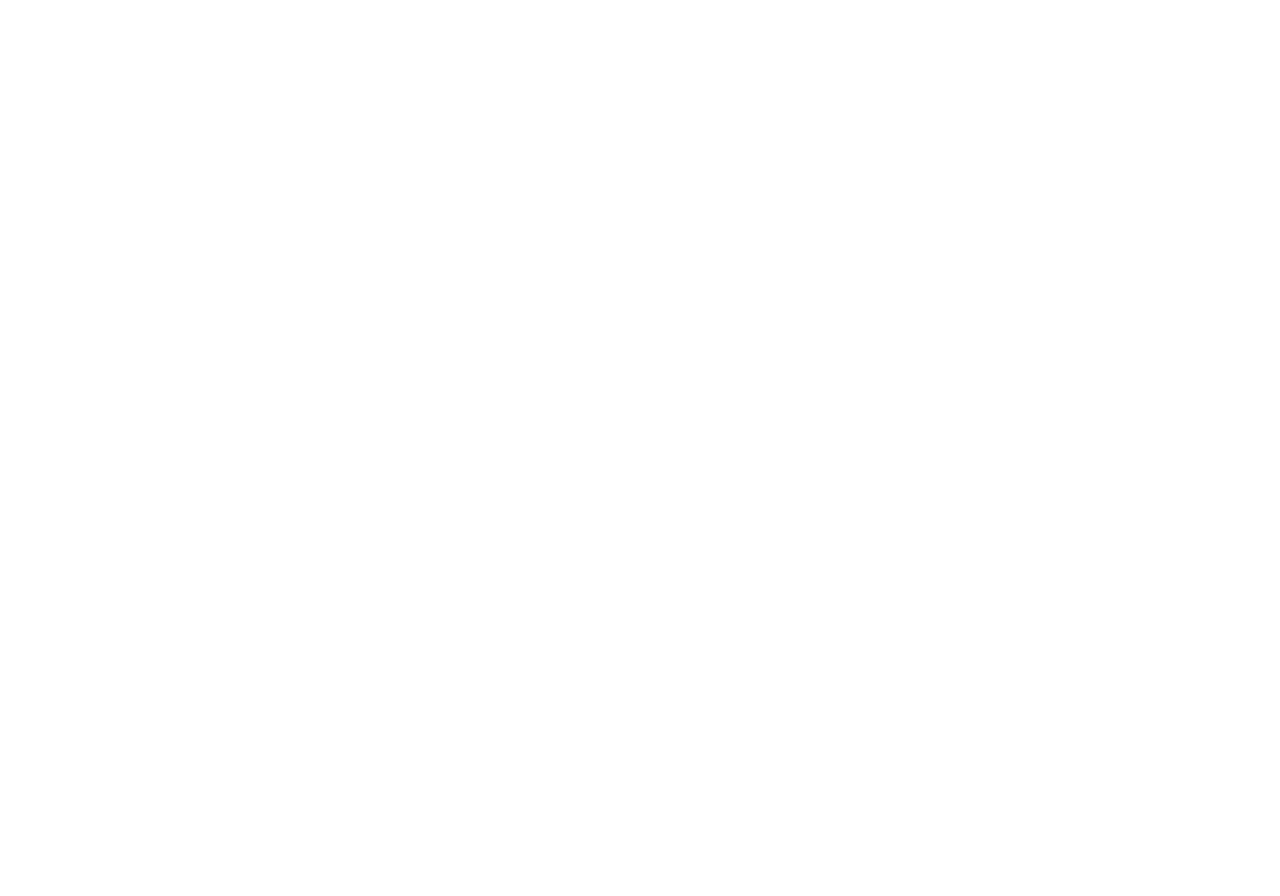
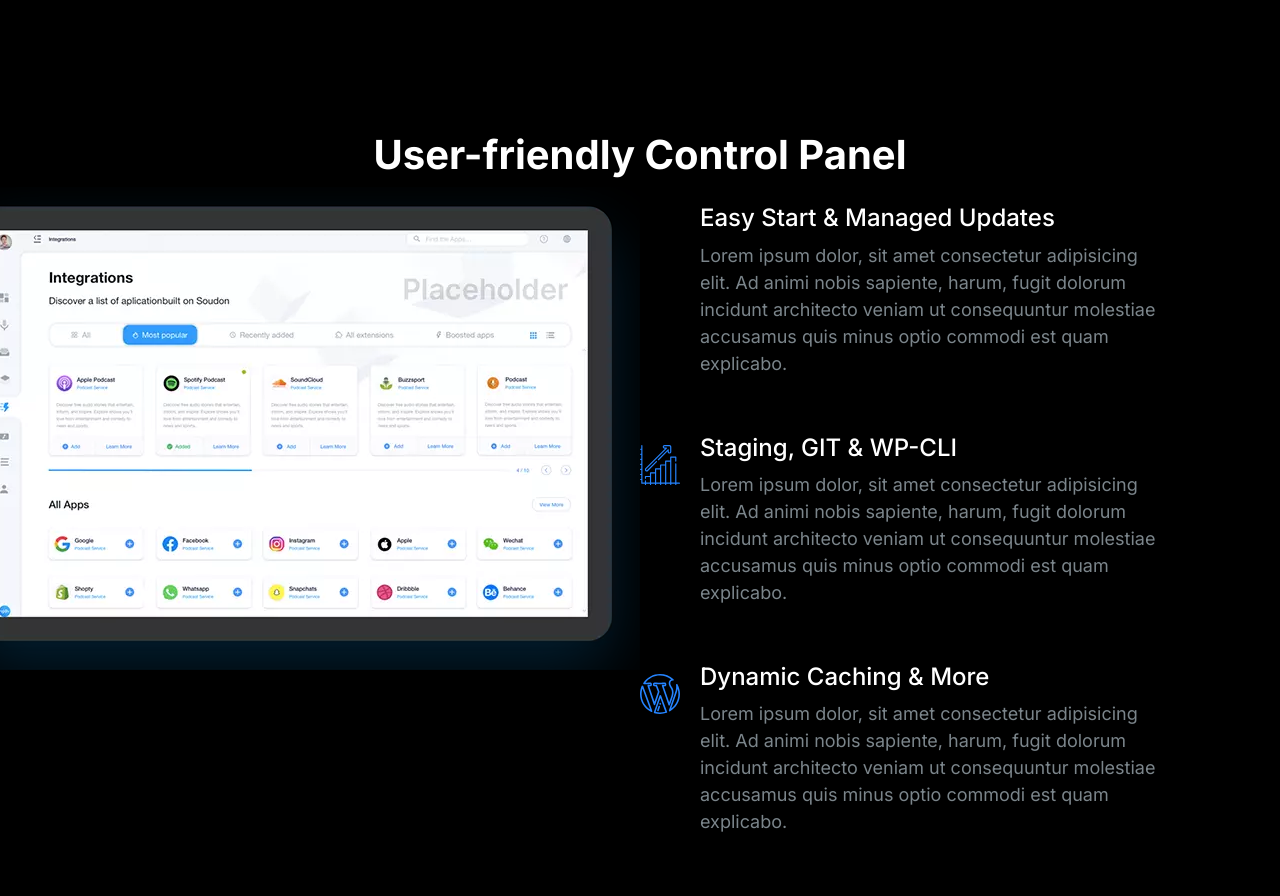
Before and after one commit to keertyverma/cloudify, a plain HTML site: page index.html in a window 1280 px wide. Shown: the top 896 px of the page. Before the commit the page ends 800 px from the top, so only its background shows below. Drawn offline with Linux system fonts and the light colour scheme.

Commit message:
Build showcase block

```diff
--- a/css/styles.css
+++ b/css/styles.css
@@ -18,6 +18,11 @@
 .container {
   max-width: 1140px;
   margin: 0 auto;
+}
+
+::selection {
+  background: var(--color-primary);
+  color: #fff;
 }
 
 /* Typography */
@@ -49,6 +54,7 @@ h2 {
 
 h3 {
   font-size: 3rem;
+  font-weight: 500;
 }
 
 p {
@@ -137,7 +143,6 @@ a {
 .list {
   list-style: none;
   padding-left: 0;
-  color: var(--color-heading);
 }
 
 .list--inline .list__item {
@@ -148,6 +153,7 @@ a {
 .list--tick {
   list-style-image: url(../images/tick.svg);
   padding-left: 3rem;
+  color: var(--color-heading);
 }
 
 .list--tick .list__item {
@@ -410,6 +416,7 @@ a {
 /* Media */
 .media {
   display: flex;
+  margin-bottom: 4rem;
 }
 
 .media__title {
@@ -611,18 +618,20 @@ a {
   color: #7b858b;
 }
 
-.block--dark .block__heading {
+.block--dark h1,
+.block--dark h2,
+.block--dark h3 {
   color: #fff;
 }
 
 .block--skewed--right {
   padding: calc(var(--padding-vertical) + 4rem);
-  clip-path: polygon(0% 0%, 100% 0%, 100% 100%, 0% 80%);
+  clip-path: polygon(0% 0%, 100% 0%, 100% 100%, 0% 90%);
 }
 
 .block--skewed--left {
   padding: calc(var(--padding-vertical) + 4rem);
-  clip-path: polygon(0% 0%, 100% 0%, 100% 80%, 0% 100%);
+  clip-path: polygon(0% 0%, 100% 0%, 100% 90%, 0% 100%);
 }
 
 /* Navigation Bars */
@@ -700,9 +709,6 @@ a {
 }
 
 /* Hero */
-.hero {
-  clip-path: polygon(0% 0%, 100% 0%, 100% 90%, 0% 100%);
-}
 .hero__tagline {
   font-size: 2rem;
   color: #b9c3cf;
@@ -784,3 +790,23 @@ a {
     order: 2;
   }
 }
+
+/* Showcase Block */
+.block-showcase__image > img {
+  width: 100%;
+}
+
+@media screen and (min-width: 768px) {
+  .block-showcase .grid {
+    grid-template-columns: 50% 50%;
+  }
+
+  .block-showcase__image {
+    justify-self: end;
+  }
+
+  .block-showcase__image > img {
+    width: auto;
+    max-width: 700px;
+  }
+}
--- a/index.html
+++ b/index.html
@@ -14,6 +14,80 @@
     <link rel="stylesheet" href="css/styles.css" />
   </head>
   <body>
+    <section class="block block--dark block--skewed--right block-showcase">
+      <header class="block__header">
+        <h2>User-friendly Control Panel</h2>
+      </header>
+      <div class="container grid grid--1x2">
+        <picture class="block-showcase__image">
+          <source
+            type="image/webp"
+            srcset="images/ipad.webp 1x, images/ipad@2x.webp 2x"
+          />
+          <source
+            type="image/png"
+            srcset="images/ipad.png 1x, images/ipad@2x.png 2x"
+          />
+          <img src="images/ipad.png" alt="" />
+        </picture>
+        <ul class="list">
+          <li>
+            <div class="media">
+              <div class="media__image">
+                <svg class="icon icon--primary">
+                  <use xlink:href="images/sprite.svg#snap"></use>
+                </svg>
+              </div>
+              <div class="media__body">
+                <h3 class="media__title">Easy Start & Managed Updates</h3>
+                <p>
+                  Lorem ipsum dolor, sit amet consectetur adipisicing elit. Ad
+                  animi nobis sapiente, harum, fugit dolorum incidunt architecto
+                  veniam ut consequuntur molestiae accusamus quis minus optio
+                  commodi est quam explicabo.
+                </p>
+              </div>
+            </div>
+          </li>
+          <li>
+            <div class="media">
+              <div class="media__image">
+                <svg class="icon icon--primary">
+                  <use xlink:href="images/sprite.svg#growth"></use>
+                </svg>
+              </div>
+              <div class="media__body">
+                <h3 class="media__title">Staging, GIT & WP-CLI</h3>
+                <p>
+                  Lorem ipsum dolor, sit amet consectetur adipisicing elit. Ad
+                  animi nobis sapiente, harum, fugit dolorum incidunt architecto
+                  veniam ut consequuntur molestiae accusamus quis minus optio
+                  commodi est quam explicabo.
+                </p>
+              </div>
+            </div>
+          </li>
+          <li>
+            <div class="media">
+              <div class="media__image">
+                <svg class="icon icon--primary">
+                  <use xlink:href="images/sprite.svg#wordpress"></use>
+                </svg>
+              </div>
+              <div class="media__body">
+                <h3 class="media__title">Dynamic Caching & More</h3>
+                <p>
+                  Lorem ipsum dolor, sit amet consectetur adipisicing elit. Ad
+                  animi nobis sapiente, harum, fugit dolorum incidunt architecto
+                  veniam ut consequuntur molestiae accusamus quis minus optio
+                  commodi est quam explicabo.
+                </p>
+              </div>
+            </div>
+          </li>
+        </ul>
+      </div>
+    </section>
     <script src="js/main.js"></script>
   </body>
 </html>
```
Also changed, not shown: components/showcase-block.html (added, +74 -0 lines), images/ipad.png (added), images/ipad.webp (added), images/ipad@2x.png (added), images/ipad@2x.webp (added).
